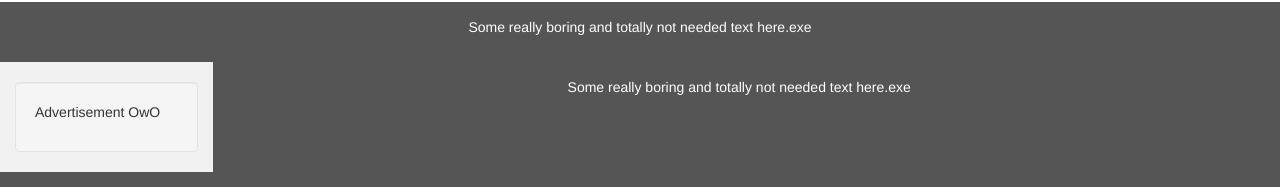
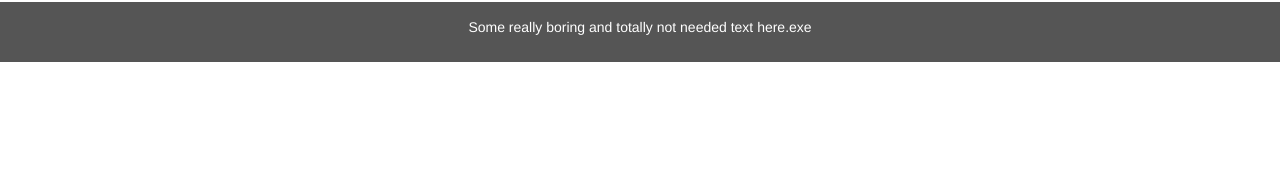
Before and after one commit to danielsmerzvinskis/RealDec, a plain HTML site: page gallery.html in a window 1280 px wide. Shown: the part 1140-1327 px from the top of the page. After the commit the page ends 1202 px from the top, so only its background shows below. Drawn offline with nearby package versions, Linux system fonts and the light colour scheme.

Commit message:
Quick mafs

```diff
--- a/gallery.html
+++ b/gallery.html
@@ -98,24 +98,3 @@
 
 </body>
 </html>
-
-                </div>
-            </div>
-            <div class="col-sm-2 sidenav">
-                <div class="well">
-                    <p>Advertisement OwO</p>
-                </div>
-            </div>
-        </div>
-    </div>
-
-</section>
-
-<footer class="container-fluid text-center">
-    <p>Some really boring and totally not needed text here.exe</p>
-</footer>
-
-<script src="./libs/js/lightbox.js"></script>
-
-</body>
-</html>
```
